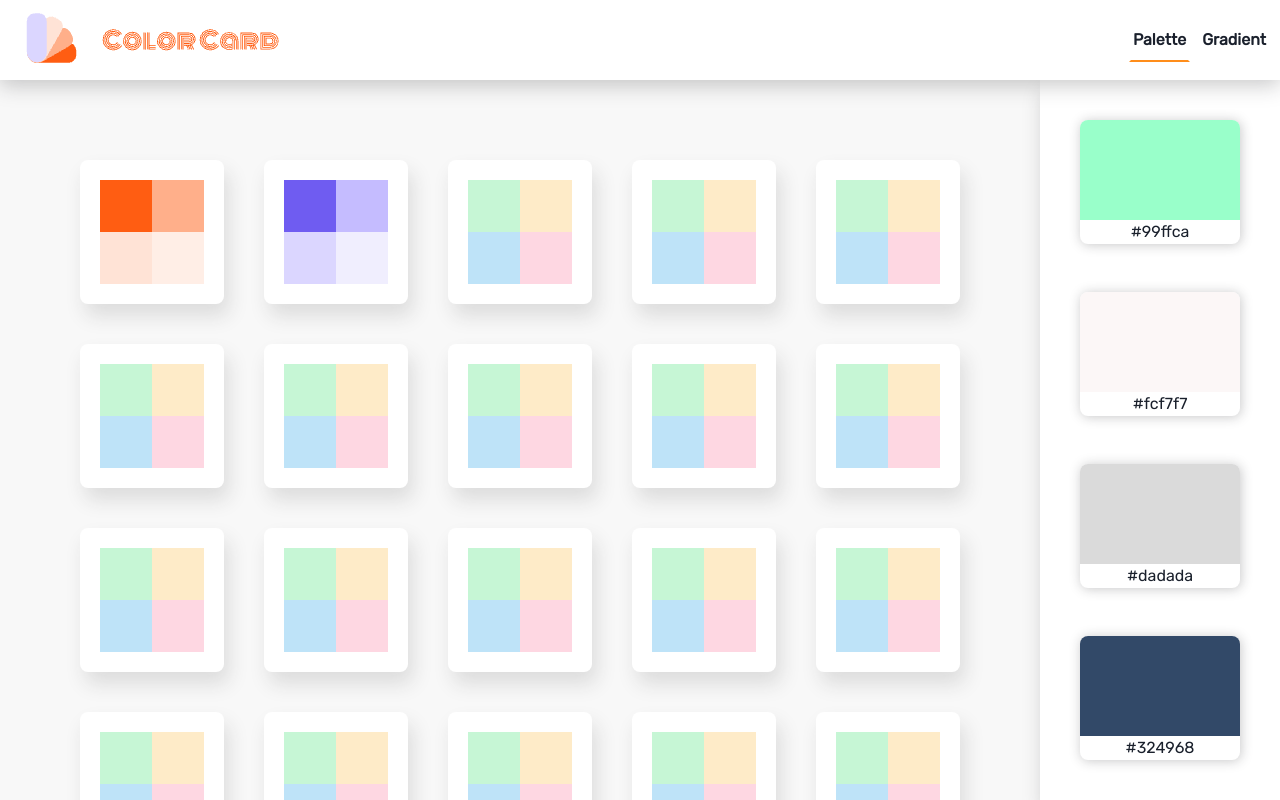
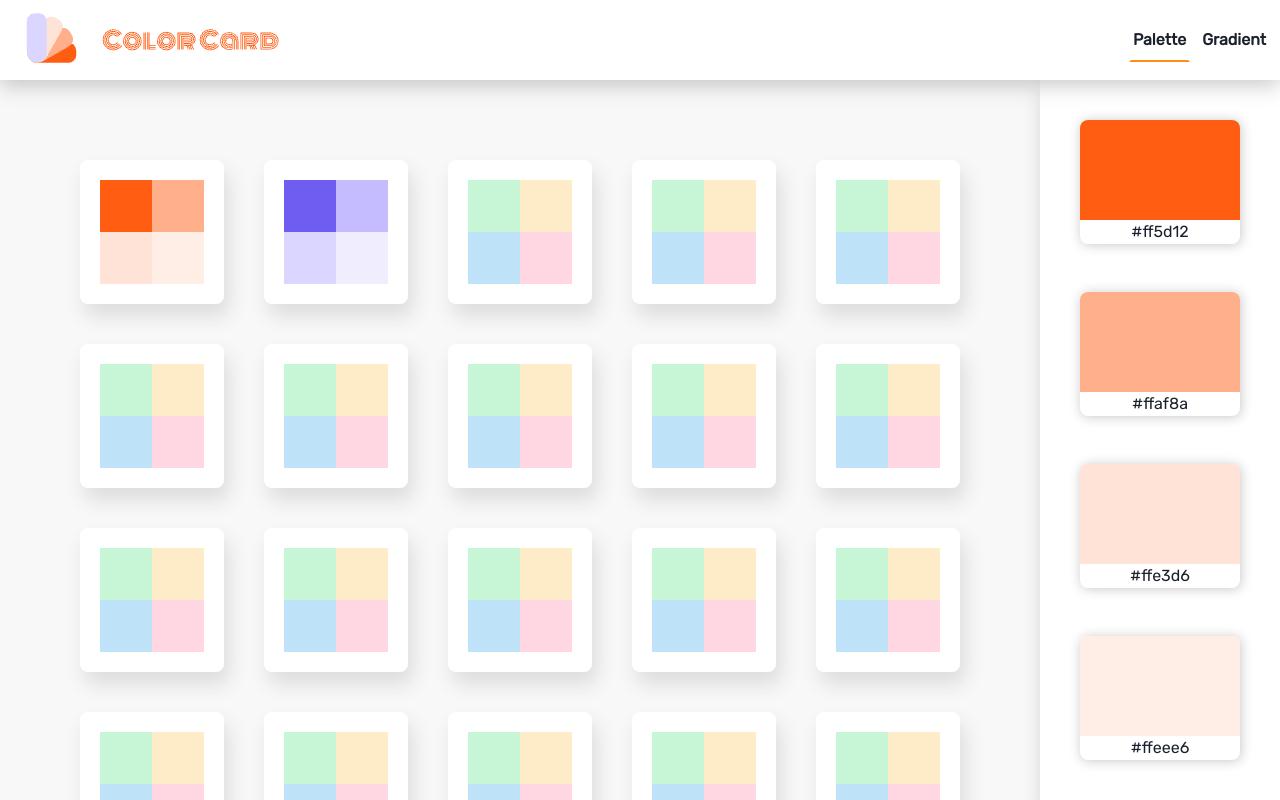
Before and after one commit to afterwork-design/color-card, a Next.js app: page / in a window 1280 px wide. Shown: the top 800 px of the page. Built offline with nearby package versions, Linux system fonts and the light colour scheme.

Commit message:
palette 添加颜色切换功能

```diff
--- a/src/components/palette/card.tsx
+++ b/src/components/palette/card.tsx
@@ -1,4 +1,4 @@
-import {Grid, Box} from "@chakra-ui/react";
+import {Grid, Box, BoxProps} from "@chakra-ui/react";
 import React, {FC} from "react";
 
 type CardColor = [string, string, string, string];
@@ -6,12 +6,14 @@ interface Props {
     colors: CardColor;
 }
 
-const Card: FC<Props> = ({colors}) => {
+const Card: FC<Props & BoxProps> = ({colors, ...props}) => {
     return (
         <Box
             pos="relative"
             h="0"
             pb="100%"
+            cursor="pointer"
+            {...props}
         >
             <Grid
                 pos="absolute"
--- a/src/components/palette/content.tsx
+++ b/src/components/palette/content.tsx
@@ -1,9 +1,13 @@
 import {Flex, Grid} from "@chakra-ui/react";
-import React from "react";
-import {four} from "src/server";
+import React, {FC} from "react";
+import {four, FourColor} from "src/server";
 import Card from "./card";
 
-const Content = () => {
+interface Props {
+    setColor: React.Dispatch<React.SetStateAction<FourColor>>;
+}
+
+const Content: FC<Props> = ({setColor}) => {
     return (
         <Grid
             mt="80px"
@@ -15,7 +19,12 @@ const Content = () => {
             gridTemplateColumns={["repeat(1, 1fr)", "repeat(2, 1fr)", "repeat(2, 1fr)", "repeat(3, 1fr)", "repeat(5, 1fr)"]}
         >
             {
-                four.colors.map((color) => (<Card colors={color} />))
+                four.colors.map((color) => (
+                    <Card
+                        colors={color}
+                        onClick={() => setColor(color)}
+                    />
+                ))
             }
         </Grid>
     )
--- a/src/pages/index.tsx
+++ b/src/pages/index.tsx
@@ -1,16 +1,20 @@
+import React, {useState} from "react";
 import {LayoutPage} from "../typing";
 import {Box, HStack} from "@chakra-ui/react";
 import Header from "src/components/header";
 import Content from "src/components/palette/content";
 import Sider from "src/components/palette/sider";
+import {FourColor, paletteDefaultShowColor} from "src/server";
 
 const Home: LayoutPage = () => {
+    const [color, setColor] = useState<FourColor>(paletteDefaultShowColor);
+
     return (
         <Box>
             <Header />
             <Box>
-                <Content />
-                <Sider colors={["#99ffca", "#fcf7f7", "#dadada", "#324968"]} />
+                <Content setColor={setColor} />
+                <Sider colors={color} />
             </Box>
         </Box>
     );
--- a/src/server/index.ts
+++ b/src/server/index.ts
@@ -25,4 +25,5 @@ export interface ColorType<T> {
 export type Four = ColorType<FourColor>;
 export type Gradient = ColorType<GradientColor>;
 export const four = fourJson as Four;
+export const paletteDefaultShowColor = four.colors[0];
 export const gradient = gradientJson as Gradient;
```
